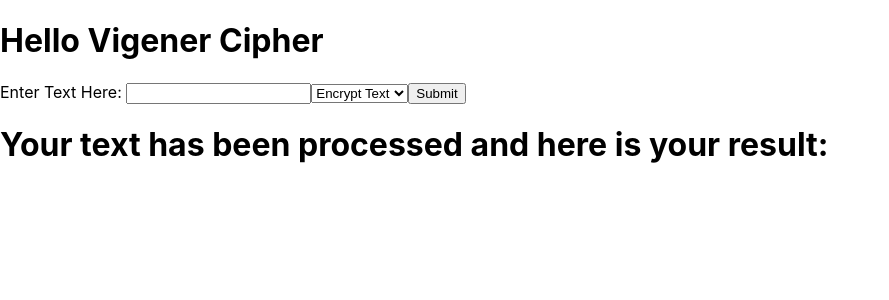
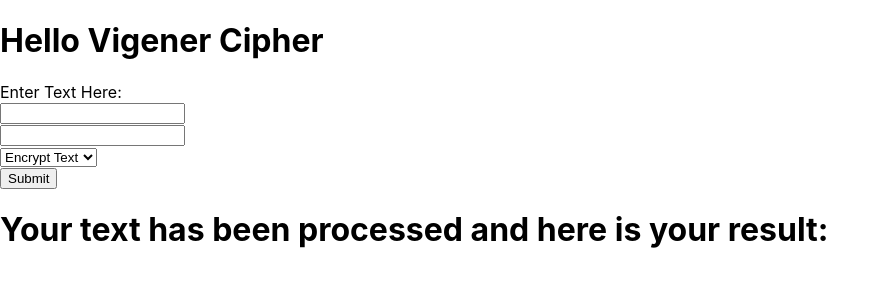
Before and after one commit to O-Labz/vigener-front-end, a React (Create React App) app: page / in a window 1280 px wide. Shown: the top 300 px of the page, without its empty margins (0-889 px from the left). Built offline with nearby package versions, Linux system fonts and the light colour scheme; no server answers.

Commit message:
implemented states

```diff
--- a/src/App.js
+++ b/src/App.js
@@ -1,65 +1,75 @@
 import React, {useEffect, useState} from "react";
-import { async } from "q";
 import axios from 'axios';
 
 
 function App() {
 
-  // constructor(props) {
+  // useEffect( () => {
+  //   activateCipher();
+  // }, []);
 
-  //   super(props);
-  //   this.state = {value: 'coconut'};
+  const vigenerURL = 'http://localhost:8080/api/cipher/encrypt';
 
-  //   this.handleChange = this.handleChange.bind(this);
+  // const Key = 'test';
+  // const rawtext = 'she sells sea shells';
+  // const encrypt = true;
 
-  // }
 
-  // handleChange(event) {
-  //   this.setState({value: event.target.value});
-  // }
+  const [value, setValue] = useState('');
+  const [rawtext, setRawText] = useState('');
+  const [Key, setKey] = useState('');
+  const [encrypt, setEncrypt] = useState('');
+  const [message, setMessage] = useState('');
 
-  const sayHello = () => {
-    console.log("hello");
-  };
-
-  useEffect( () => {
-    activateCipher();
-  }, []);
-
-  const vigenerURL = "http://localhost:8080/api/cipher/encrypt";
-
-  const Key = 'test';
-  const rawtext = 'she sells sea shells';
-  const encrypt = true;
-
-  const [text, setText] = useState("Text");
 
   const activateCipher = async () => {
-    const response = await axios.post(
-      vigenerURL,
-      { Key: Key, rawtext: rawtext, encrypt: encrypt},
-      { headers: { 'Content-Type': 'application/json' } }
-    )
-    console.log(response.data.text)
+    const response = await axios.post(vigenerURL,
+      { Key: Key, rawtext: rawtext, encrypt: encrypt},{ headers: { 'Accept': 'application/json', 'Content-Type': 'application/json' } })
+    .then(response => {
+      console.log(response)
+    })
+    .catch(error => {
+      console.log(error);
+    });
 
-    const responseData = await response;
+    const responseData = response;
     console.log(responseData);
   }
 
 
+  const getRawText = e => {
+    setRawText(e.target.value);
+  }
+
+  const getKey = e => {
+    setKey(e.target.value);
+  }
+
+  const getEncrypt = e => {
+    setEncrypt(e.target.value);
+  }
+
 
   return(
+
     <div>
       <h1 className="">Hello Vigener Cipher</h1>
       <div className="">
         <form>
           <label> Enter Text Here: </label>
-          <input type="text" name="text"/>
-          <select>
-            <option value="true">Encrypt Text</option>
-            <option value="false">Decrypt Text</option>
-          </select>
-          <input type="submit" value="Submit" />
+          <div>
+            <input type="text" name="text" value={rawtext} onChange = {getRawText}/>
+          </div>
+          <div>
+            <input type="text" name="key" value={getKey}/>
+          </div>
+          <div>
+            <select onChange = {getEncrypt}>
+              <option value="true">Encrypt Text</option>
+              <option value="false">Decrypt Text</option>
+            </select>
+          </div>
+          <div> <input type="submit" value="Submit" /> </div>
         </form>
         <h1 className=""> Your text has been processed and here is your result: {}</h1>
       </div>
```
